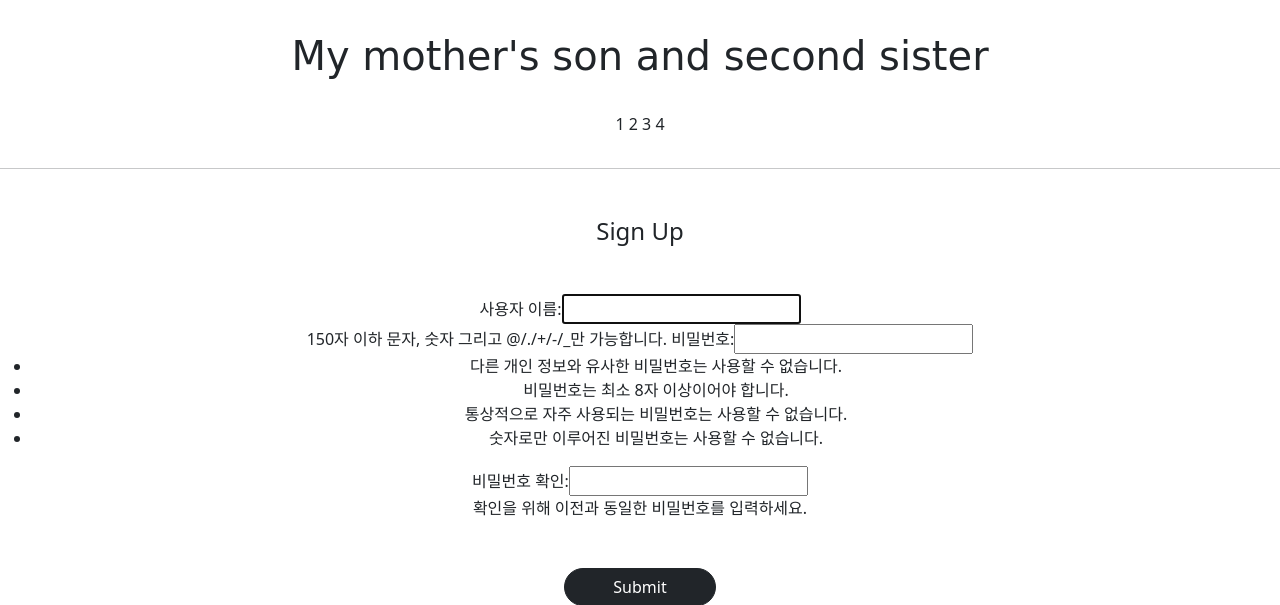
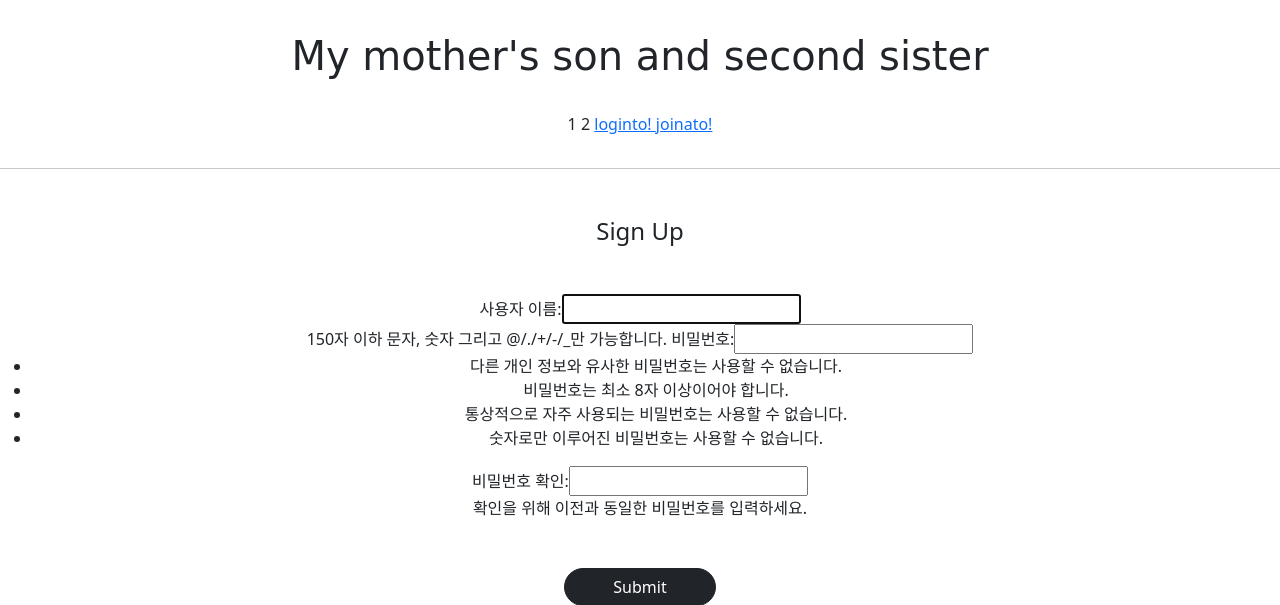
Before and after one commit to inrainy/gis_web_application2, a Django app: page /accounts/create/ in a window 1280 px wide. Shown: the top 605 px of the page. Run offline with Django 3.2, Linux system fonts and the light colour scheme; parts of the project's set-up code (start-up, migrations or seed data) failed here and were passed over; some web fonts are replaced.

Commit message:
7.16.webapplication2.7

```diff
--- a/templates/header.html
+++ b/templates/header.html
@@ -5,8 +5,24 @@
     <div class = My_mothers_son_and_second_sister_header_button>
         <span>1</span>
         <span>2</span>
-        <span>3</span>
-        <span>4</span>
+        {% if not user.is_authenticated %}
+        <span>
+            <a href="{% url 'accountapp:login' %}">
+                loginto!
+            </a>
+        </span>
+        <span>
+            <a href="{% url 'accountapp:create' %}">
+                joinato!
+            </a>
+        </span>
+        {% else %}
+        <span>
+            <a href="{% url 'accountapp:logout' %}">
+                logouto!
+            </a>
+        </span>
+        {% endif %}
     </div>
 
 </div>
```
